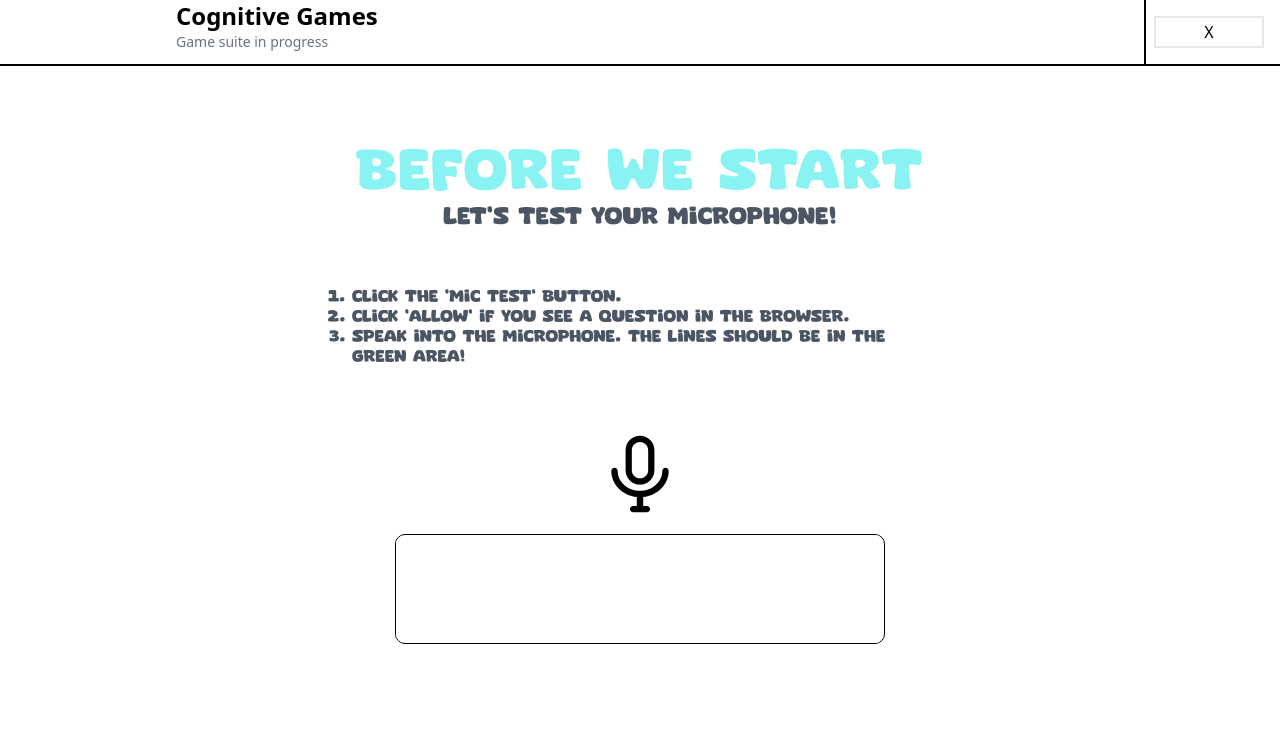
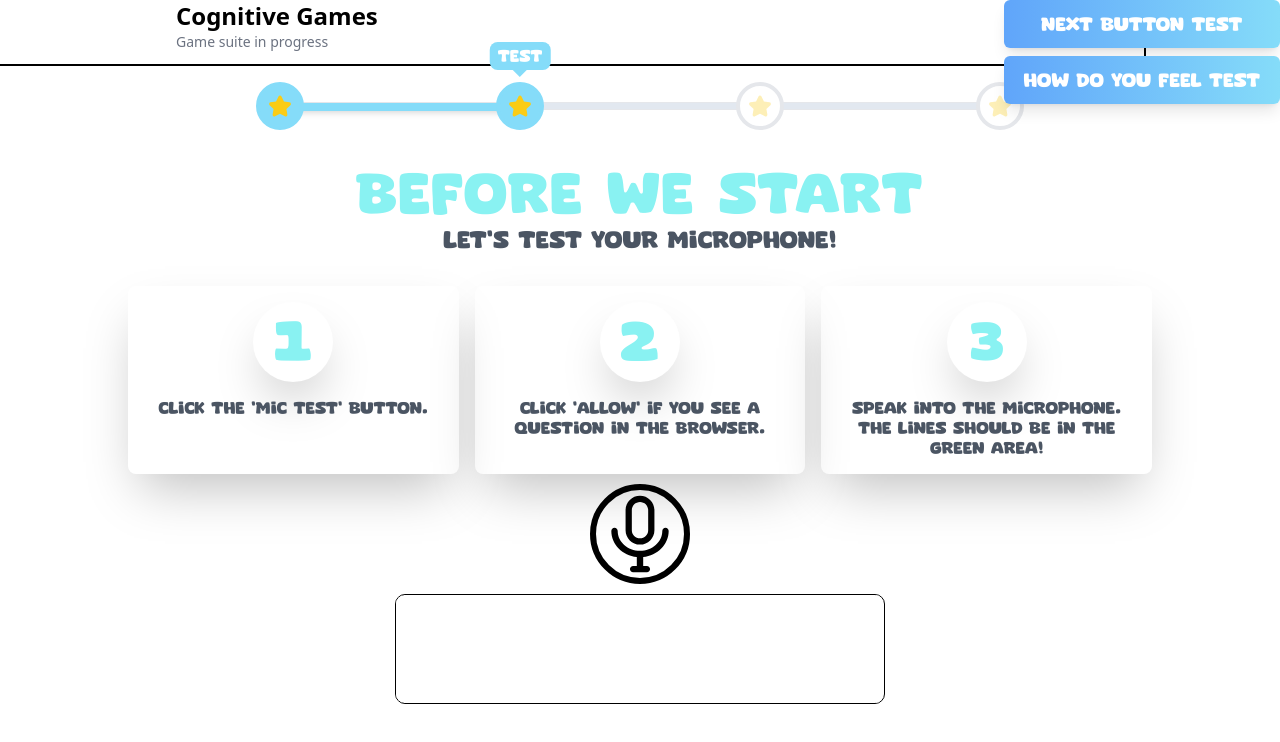
Before and after one commit to safinazbg/Panum-games, a Vue app: page /SpeechRecognition in a window 1280 px wide. Both pictures are taken after a click on the button "Start Game". Shown: the top 742 px of the page. Built offline with nearby package versions, Linux system fonts and the light colour scheme.

Commit message:
working on the speechgame
proressbar and layout

```diff
--- a/src/assets/main.css
+++ b/src/assets/main.css
@@ -6,6 +6,11 @@
 /*    @apply font-custom*/
 /*}*/
 
+.micStyle{
+    border: black 6px solid;
+    border-radius: 50%;
+    padding: 4px;
+}
 
 .gamifiedButtonMentalSpeedRed {
     @apply px-3 select-none  py-4  bg-red-500 w-40 flex justify-center rounded-md  shadow-lg  transition-all duration-200 ease-in-out hover:opacity-80 active:transform active:scale-95
--- a/src/components/speechRecognition/HowDoYouFeel.vue
+++ b/src/components/speechRecognition/HowDoYouFeel.vue
@@ -37,7 +37,7 @@ export default {
 <template>
   <PanumNavigation/>
   <div
-      class="container mx-auto max-w-5xl flex flex-col items-center justify-center mt-20"
+      class="container mx-auto max-w-5xl flex flex-col items-center justify-center"
   >
     <h1 class="gamifiedh1 text-center">
       How are you feeling RIGHT AT THIS MOMENT?
@@ -70,8 +70,8 @@ export default {
 
         <div class="grid grid-cols-9 gap-[1px] ">
           <div v-for="row in 9" :key="row" class="flex gap-[1px] flex-col">
-            <div v-for="col in 9" :key="col" class="grid-cell w-10 h-10 bg-slate-300 hover:bg-slate-400"
-                 :class="{'!bg-green-600': clickedCell.row === row  && clickedCell.col === col}"
+            <div v-for="col in 9" :key="col" class="grid-cell w-10 h-10 bg-slate-100 active:scale-90 hover:bg-slate-200"
+                 :class="{'!bg-[#89f2f2]': clickedCell.row === row  && clickedCell.col === col}"
                  @click="handleCellClick(row, col)">
               {{ grid[row - 1][col - 1] }}
             </div>
--- /dev/null
+++ b/src/components/speechRecognition/LInfoBox.vue
@@ -0,0 +1,36 @@
+<script setup>
+</script>
+
+<template>
+  <div class="flex w-full gap-4 justify-center">
+    <div class="p-4 rounded-lg gap-4 flex flex-col items-center text-center  max-w-1/3 w-1/3 shadow-2xl">
+      <div class="rounded-full w-20  h-20 grid bg-white place-content-center shadow-2xl gamifiedh1">
+        1
+      </div>
+      <div class=" gamifiedp ">
+        <slot name="first"/>
+      </div>
+    </div>
+    <div class="p-4 rounded-lg gap-4 flex flex-col items-center text-center max-w-1/3 w-1/3 shadow-2xl" v-if="$slots.second">
+      <div class="rounded-full w-20  h-20 grid bg-white place-content-center shadow-2xl gamifiedh1">
+        2
+      </div>
+      <div class="gamifiedp">
+        <slot name="second" ></slot>
+      </div>
+    </div>
+    <div class="p-4 rounded-lg gap-4 flex flex-col items-center text-center max-w-1/3 w-1/3 shadow-2xl" v-if="$slots.third">
+      <div class="rounded-full w-20  h-20 grid bg-white place-content-center shadow-2xl gamifiedh1">
+        3
+      </div>
+      <div class=" gamifiedp ">
+        <slot name="third"/>
+      </div>
+    </div>
+  </div>
+</template>
+
+<style scoped>
+
+
+</style>
--- a/src/views/SpeechRecognition.vue
+++ b/src/views/SpeechRecognition.vue
@@ -1,8 +1,27 @@
 <template>
   <!-- Welcome Page -->
-  <div class="min-h-screen flex flex-col ">
+  <div class="min-h-screen flex flex-col">
     <PanumNavigation/>
-  <div class="welcome-page flex-grow grid place-content-center" v-if="firstPage">
+    <div class=" w-full flex justify-center">
+      <ProgressbarItem :current-view="currentView" :is-view-reached="currentViewIndex" :progress="progress"
+                       :view-styles="viewStyles"/>
+    </div>
+    <div class="fixed flex flex-col gap-2 top-0 right-0">
+      <button
+          class="gamifiedButton "
+          @click="handleNext()"
+      >
+        Next button TEST
+      </button>
+      <RouterLink to="/howDoYouFeel">
+        <button
+            class="gamifiedButton"
+        >
+          How Do You Feel test
+        </button>
+      </RouterLink>
+    </div>
+    <div class="welcome-page flex-grow mt-6" v-show="currentView === 'Welcome'">
       <div
           class="container mx-auto max-w-5xl  flex flex-col items-center justify-center  space-y-2 leading-6"
       >
@@ -13,23 +32,22 @@
           In this game, you will record yourself talking and reading.
 
         </h5>
-      <ol class="gamifiedp list-decimal max-w-xl py-16">
-          <li>
+        <LInfoBox class="py-16">
+          <template #first>
             Please ensure that you are in a quiet environment.
-          </li>
-          <li>
+          </template>
+          <template #second>
             You should just speak like you naturally would without thinking too much about it.
-          </li>
-          <li>
+          </template>
+          <template #third>
             If anything goes wrong, you can redo the recording.
-          </li>
-      </ol>
-
+          </template>
+        </LInfoBox>
       </div>
       <div class="flex flex-col items-center justify-center w-full">
         <button
             class="gamifiedButton"
-          @click="startGame"
+            @click="handleNext()"
         >
           Start Game
         </button>
@@ -37,37 +55,36 @@
     </div>
     <!-- Second Page -->
     <div
-      class="container mx-auto max-w-5xl flex flex-col items-center justify-center mt-20"
-      v-show="secondPage"
+        class="container mx-auto max-w-5xl flex flex-col items-center justify-center"
+        v-show="currentView === 'Test'"
     >
       <div class="Recording-Wave">
         <div class="Record-text space-y-2 leading-6 flex flex-col items-center ">
-        <h1 class="text-center gamifiedh1">
+          <h1 class="text-center gamifiedh1 mt-6">
             Before we start
           </h1>
           <h2 class="gamifiedh2">
             let's test your microphone!
           </h2>
-<!--        <h2 class="font-semibold text-center text-lg !mb-12 gamifiedp">Please follow these instructions:</h2>-->
-        <ol class="gamifiedp list-decimal max-w-xl py-12">
-          <li>
+          <LInfoBox class="pt-6">
+            <template #first>
               Click the 'mic test' button.
-          </li>
-          <li>
+            </template>
+            <template #second>
               Click 'allow' if you see a question in the
               browser.
-          </li>
-          <li>
+            </template>
+            <template #third>
               Speak into the microphone. The lines should be in the green area!
-          </li>
-        </ol>
+            </template>
+          </LInfoBox>
         </div>
 
         <!-- Mic Record -->
         <div class="recordMicContainer flex justify-center">
-        <button @click="ToggleMic">
-          <MicActive v-if="isRecording" />
-          <MicInActive v-if="!isRecording" />
+          <button @click="ToggleMic" >
+            <MicActive v-if="isRecording"/>
+            <MicInActive v-if="!isRecording" class="micStyle"/>
           </button>
         </div>
         <!-- Sound Wave -->
@@ -78,60 +95,95 @@
           <p v-if="showMicWorkingMessage"
              class="text-green-800">
             Sounds good - your microphone is working!
-          <br />
+            <br/>
             Please click the ‘Next’ button to continue.
           </p>
           <p v-if="showMicError"
              class="text-red-700 text-center">
-          Oh, no! Your mic appears to have some problems :( <br />
+            Oh, no! Your mic appears to have some problems :( <br/>
             Please try again!
           </p>
         </div>
       </div>
-
-    <RouterLink to="recordtwo"  v-if="showMicWorkingMessage" >
-      <div class="next-btn">
       <button
           class="gamifiedButton"
+          @click="handleNext()"
+          v-if="showMicWorkingMessage"
       >
-<!--            class="bg-[#3498db] gamifiedButton px-4 py-2 rounded-md text-white hover:bg-[#3190d0]"-->
-          Next →
+        Next
       </button>
     </div>
-    </RouterLink>
+    <!-- Third Page -->
+    <div
+        class="container mx-auto max-w-5xl flex flex-col items-center justify-center"
+        v-show="currentView === 'Background Noise'"
+    >
+      <BackgroundNoise @next="handleNext()"/>
+    </div>
+    <!-- Fourth Page -->
+    <div
+        class="container mx-auto max-w-5xl flex flex-col items-center justify-center"
+        v-show="currentView === 'Talk'"
+    >
+      <TalkSpeechRecognition @next="handleNext()"/>
+    </div>
 
-
-  </div>
   </div>
 </template>
 
 <script>
-import { ref, onMounted } from "vue";
+import {ref, onMounted, computed} from "vue";
 import MicActive from "@/components/Icons/MicActive.vue";
 import MicInActive from "@/components/Icons/MicInActive.vue";
 import PanumNavigation from "@/components/PanumNavigation.vue";
+import StarIcon from "@/components/declarativeKnowledge/icons/StarIcon.vue";
+import ProgressbarItem from "@/components/declarativeKnowledge/Progressbar.vue";
+import BackgroundNoise from "@/components/speechRecognition/BackgroundNoise.vue";
+import TalkSpeechRecognition from "@/components/speechRecognition/TalkSpeechRecognition.vue";
+import LInfoBox from "@/components/speechRecognition/LInfoBox.vue";
 
 export default {
   components: {
+    LInfoBox,
+    BackgroundNoise,
     MicActive,
     MicInActive,
-    PanumNavigation
+    PanumNavigation,
+    ProgressbarItem,
+    TalkSpeechRecognition,
+
   },
   setup() {
     const isRecording = ref(false);
-    const showGamePage = ref(true);
-    const showFinalPage = ref(false);
     const canvasRef = ref(null);
-
     const showMicWorkingMessage = ref(false);
     const showMicError = ref(false);
-
     const Recognition = window.SpeechRecognition || window.webkitSpeechRecognition;
     const sr = new Recognition();
     const recordingLength = 10
     const secondsLeft = ref(null)
+    const currentViewIndex = ref(0);
+    const handleNext = () => {
+      currentViewIndex.value = (currentViewIndex.value + 1) % views.length;
+    };
 
+    const views = ['Welcome', 'Test', 'Background Noise', 'Talk'];
 
+    const viewStyles = {
+      'Welcome': {color: 'gray-500', image: StarIcon},
+      'Test': {color: 'gray-500', image: StarIcon},
+      'Background Noise': {color: 'red-500', image: StarIcon},
+      'Talk': {color: 'blue-500', image: StarIcon},
+    }
+
+    const currentView = computed(() => {
+      return views[currentViewIndex.value];
+    });
+
+    const progress = computed(() => {
+      const progressValue = currentViewIndex.value * 33;
+      return progressValue;
+    })
 
     onMounted(() => {
       sr.continuous = true;
@@ -286,15 +338,6 @@ export default {
       draw();
     };
 
-    const firstPage = ref(true);
-    const secondPage = ref(false);
-
-    const startGame = () => {
-      firstPage.value = false;
-      secondPage.value = true;
-    };
-
-
 
     return {
       ToggleMic,
@@ -302,15 +345,14 @@ export default {
       canvasRef,
       audioContextStarted,
       toggleAudioContext: startAudioContext,
-      firstPage,
-      secondPage,
       secondsLeft,
-      startGame,
       showMicWorkingMessage,
       showMicError,
-      showGamePage,
-      showFinalPage,
-
+      viewStyles,
+      currentViewIndex,
+      currentView,
+      handleNext,
+      progress,
     };
   },
 };
@@ -323,6 +365,8 @@ export default {
   align-items: center;
   text-align: center;
   padding: 20px;
+  height: 120px;
+
 }
 
 .mic {
@@ -347,6 +391,7 @@ export default {
 .canvas {
   border: 1px solid #000;
   width: 490px;
+  height: 110px;
   border-radius: 10px;
   background-color: rgba(255, 255, 255, 0.5);
 }
```
Also changed, not shown: src/components/speechRecognition/BackgroundNoise.vue (renamed from src/components/speechRecognition/RecordThree.vue, +63 -75 lines), src/components/speechRecognition/TalkSpeechRecognition.vue (renamed from src/components/speechRecognition/RecordTwo.vue, +65 -64 lines), src/router/index.js (+9 -11 lines). Lines whose indentation alone changed are shown as unchanged.
